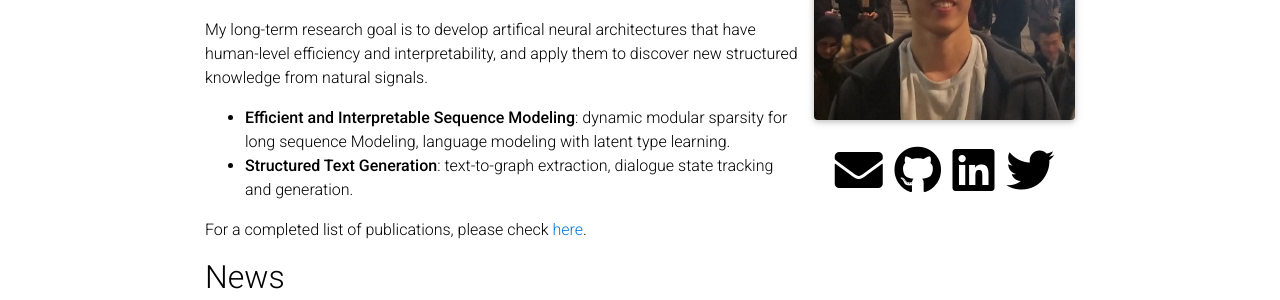
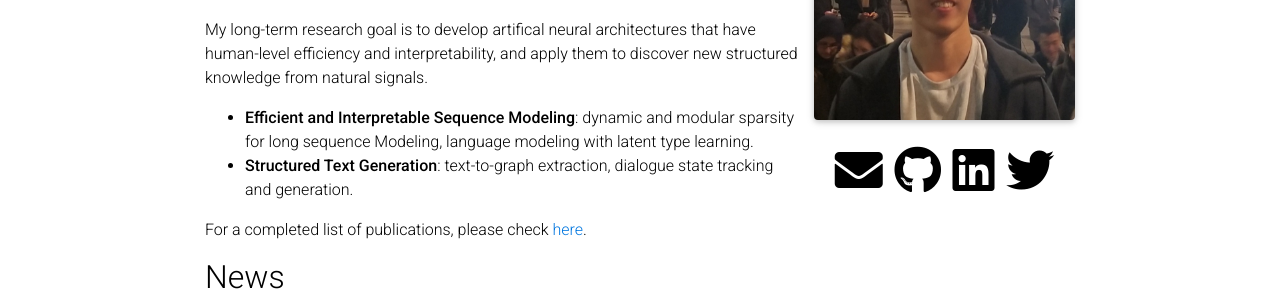
Before and after one commit to renll/renll.github.io, a Jekyll site: the page built from _pages/about.md, in a window 1280 px wide and 1055 px high. Shown: the part 286-586 px from the top of the window. Built offline with Jekyll 4.4.1, drawn with Linux system fonts in a browser that asks for light colours; full-size pictures stand in for the smaller copies a plugin makes; comment, search, counter and statistics services are not loaded; a style sheet for code colours, icons or effects is not loaded.

Commit message:
Update about.md

```diff
--- a/_pages/about.md
+++ b/_pages/about.md
@@ -17,7 +17,7 @@ Hi! I am a third-year PhD candidate in [Computer Science](https://cs.illinois.ed
 
 My long-term research goal is to develop artifical neural architectures that have human-level efficiency and interpretability, and apply them to discover new structured knowledge from natural signals.
 
-* **Efficient and Interpretable Sequence Modeling**: dynamic modular sparsity for long sequence Modeling, language modeling with latent type learning.
+* **Efficient and Interpretable Sequence Modeling**: dynamic and modular sparsity for long sequence Modeling, language modeling with latent type learning.
 * **Structured Text Generation**: text-to-graph extraction, dialogue state tracking and generation.
 
 <!-- In the past, I mainly worked on improving the generalizability [[EMNLP 18]](https://arxiv.org/abs/1810.09587) and the scalability [[EMNLP 19]](https://arxiv.org/abs/1909.00754) of dialogue state tracking for task-oriented dialogue system.
```
